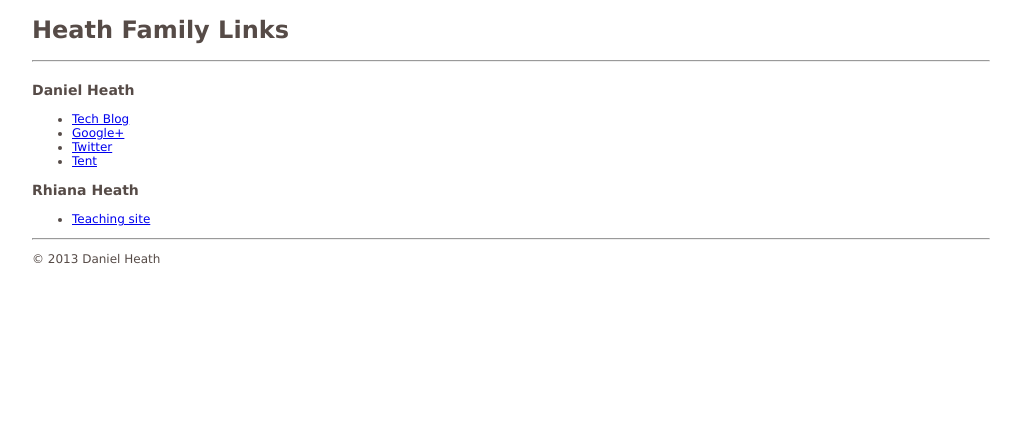
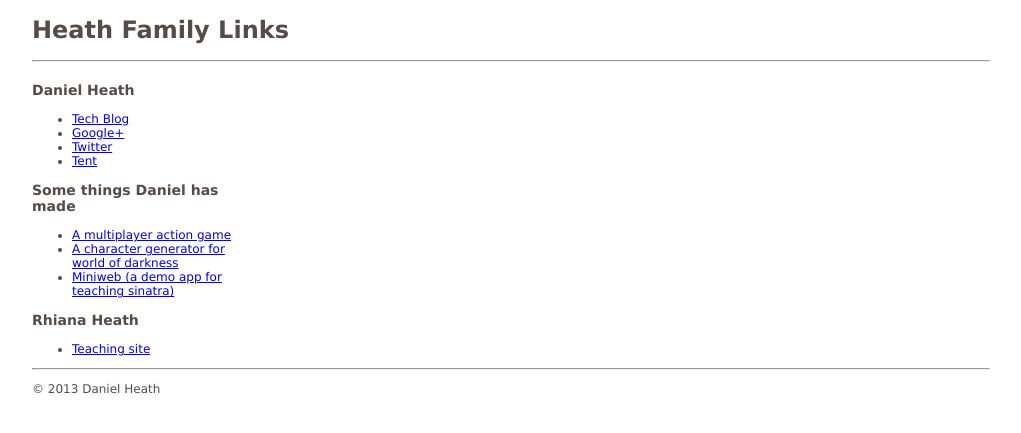
Before and after one commit to DanielHeath/heath.cc, a Jekyll site: the page built from index.html, in a window 1280 px wide. Shown: the top 433 px of the page, without its empty margins (26-1047 px from the left). Built offline with Jekyll 4.4.1, drawn with Linux system fonts in a browser that asks for light colours.

Commit message:
Add some things I made

```diff
--- a/_layouts/default.html
+++ b/_layouts/default.html
@@ -20,11 +20,18 @@
 			<h3>Daniel Heath</h3>
 
 			<ul>
-
 				<li><a href="http://danielrheath.net/">Tech Blog</a></li>
 				<li><a href="https://plus.google.com/114859106574535166251">Google+</a></li>
 				<li><a href="https://twitter.com/DanielrHeath">Twitter</a></li>
 				<li><a href="https://danielh.tent.is/">Tent</a></li>
+			</ul>
+
+			<h3>Some things Daniel has made</h3>
+
+			<ul>
+				<li><a href="http://ships.daniel.heath.cc">A multiplayer action game</a></li>
+				<li><a href="http://wod.daniel.heath.cc">A character generator for world of darkness</a></li>
+				<li><a href="http://miniweb.daniel.heath.cc">Miniweb (a demo app for teaching sinatra)</a></li>
 			</ul>
 			<h3>Rhiana Heath</h3>
 
```
